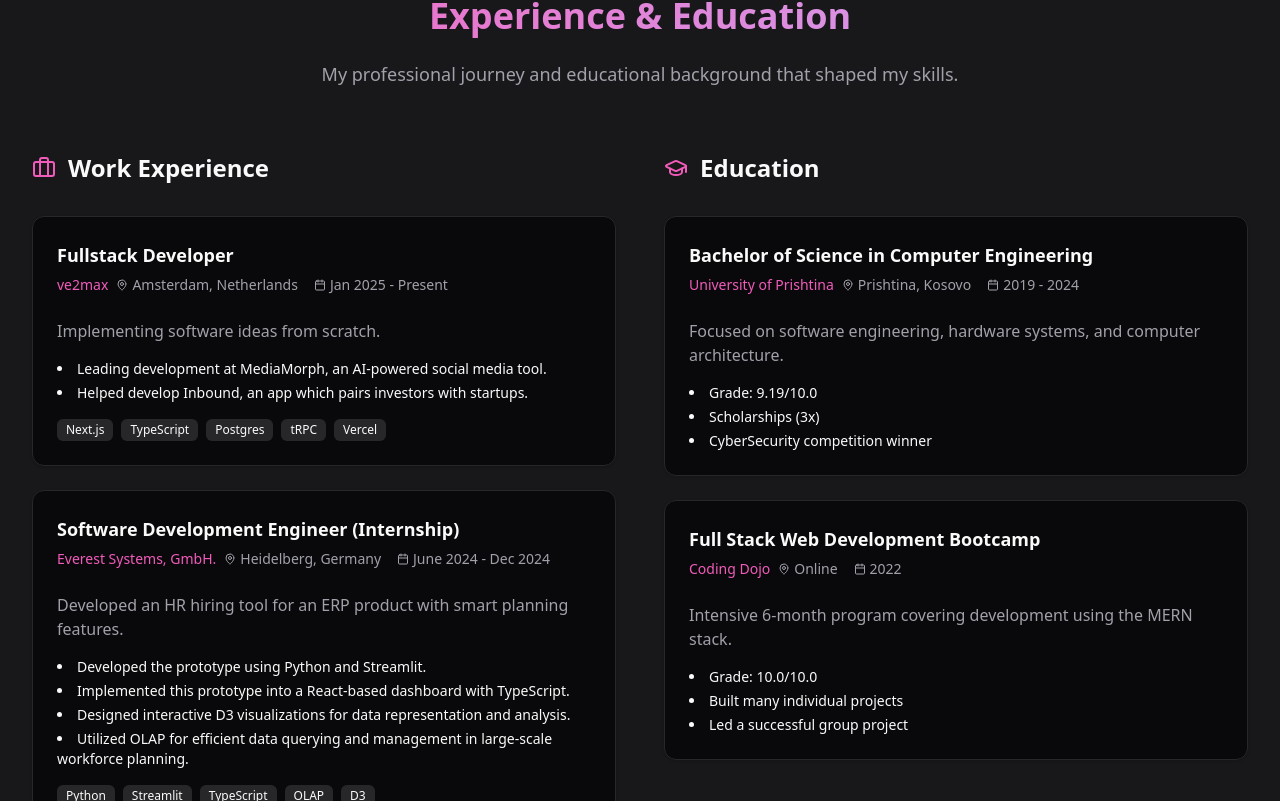
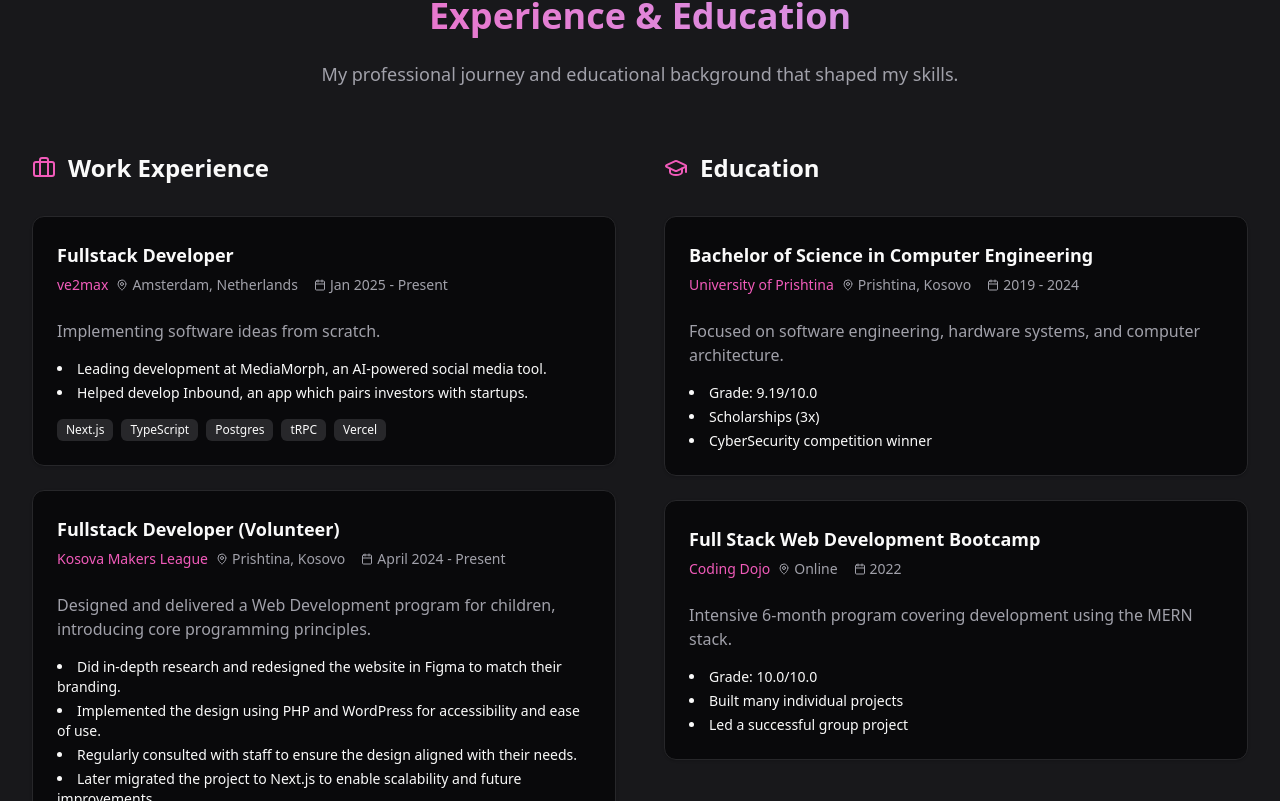
Before and after one commit to arbreshazeqiri/arbresha, a Next.js app in the folder portfolio/: page / in a window 1280 px wide. Shown: the part 1999-2800 px from the top of the page. Built offline with nearby package versions, Linux system fonts and the light colour scheme.

Commit message:
fix: added missing experiences

```diff
--- a/portfolio/src/components/experience.tsx
+++ b/portfolio/src/components/experience.tsx
@@ -14,36 +14,75 @@
         "Leading development at MediaMorph, an AI-powered social media tool.",
         "Helped develop Inbound, an app which pairs investors with startups.",
       ],
-      technologies: ["Next.js", "TypeScript", "Postgres", "tRPC", "Vercel"]
+      technologies: ["Next.js", "TypeScript", "Postgres", "tRPC", "Vercel"],
+    },
+    {
+      title: "Fullstack Developer (Volunteer)",
+      company: "Kosova Makers League",
+      location: "Prishtina, Kosovo",
+      period: "April 2024 - Present",
+      description:
+        "Designed and delivered a Web Development program for children, introducing core programming principles.",
+      achievements: [
+        "Did in-depth research and redesigned the website in Figma to match their branding.",
+        "Implemented the design using PHP and WordPress for accessibility and ease of use.",
+        "Regularly consulted with staff to ensure the design aligned with their needs.",
+        "Later migrated the project to Next.js to enable scalability and future improvements.",
+      ],
+      technologies: ["WordPress", "PHP", "Next.js", "Figma"],
+    },
+    {
+      title: "Web Development Instructor",
+      company: "BONEVET",
+      location: "Prishtina, Kosovo",
+      period: "March 2025 - April 2025",
+      description:
+        "Designed and delivered a Web Development program for children, introducing core programming principles.",
+      achievements: [
+        "Taught programming fundamentals in an engaging, age-appropriate format.",
+        "Introduced students to HTML, CSS, and JavaScript through hands-on examples.",
+        "Guided students in creating website prototypes using Figma.",
+        "Supported students in translating their designs into functioning websites.",
+      ],
+      technologies: ["HTML", "CSS", "JavaScript", "Figma"],
     },
     {
       title: "Software Development Engineer (Internship)",
       company: "Everest Systems, GmbH.",
       location: "Heidelberg, Germany",
       period: "June 2024 - Dec 2024",
-      description: "Developed an HR hiring tool for an ERP product with smart planning features.",
+      description:
+        "Developed an HR hiring tool for an ERP product with smart planning features.",
       achievements: [
         "Developed the prototype using Python and Streamlit.",
         "Implemented this prototype into a React-based dashboard with TypeScript.",
         "Designed interactive D3 visualizations for data representation and analysis.",
         "Utilized OLAP for efficient data querying and management in large-scale workforce planning.",
       ],
-      technologies: ["Python", "Streamlit", "TypeScript", "OLAP", "D3"]
+      technologies: ["Python", "Streamlit", "TypeScript", "OLAP", "D3"],
     },
     {
       title: "Fullstack Developer",
       company: "Attributy Inc.",
       location: "Prishtina, Kosovo",
       period: "Sep 2022 - June 2024",
-      description: "Helped develop and maintain an AdTech product, leveraging AI for marketing optimization.",
+      description:
+        "Helped develop and maintain an AdTech product, leveraging AI for marketing optimization.",
       achievements: [
         "Redesigned platform with React/Next.js, increasing clients by 120%.",
         "Developed new features with reusable React components and Tailwind CSS.",
         "Engineered backend solutions using TypeScript in a serverless framework.",
-        "Ensured efficient data management using AWS S3, AWS DynamoDB and SQS."
+        "Ensured efficient data management using AWS S3, AWS DynamoDB and SQS.",
       ],
-      technologies: ["Next.js", "React", "TypeScript", "Tailwind", "Serverless", "AWS"]
-    }
+      technologies: [
+        "Next.js",
+        "React",
+        "TypeScript",
+        "Tailwind",
+        "Serverless",
+        "AWS",
+      ],
+    },
   ];
 
   const education = [
@@ -52,25 +91,27 @@
       school: "University of Prishtina",
       location: "Prishtina, Kosovo",
       period: "2019 - 2024",
-      description: "Focused on software engineering, hardware systems, and computer architecture.",
+      description:
+        "Focused on software engineering, hardware systems, and computer architecture.",
       achievements: [
         "Grade: 9.19/10.0",
         "Scholarships (3x)",
-        "CyberSecurity competition winner"
-      ]
+        "CyberSecurity competition winner",
+      ],
     },
     {
       degree: "Full Stack Web Development Bootcamp",
       school: "Coding Dojo",
       location: "Online",
       period: "2022",
-      description: "Intensive 6-month program covering development using the MERN stack.",
+      description:
+        "Intensive 6-month program covering development using the MERN stack.",
       achievements: [
         "Grade: 10.0/10.0",
         "Built many individual projects",
-        "Led a successful group project"
-      ]
-    }
+        "Led a successful group project",
+      ],
+    },
   ];
 
   return (
@@ -81,7 +122,8 @@
             Experience & Education
           </h2>
           <p className="text-lg text-muted-foreground max-w-2xl mx-auto">
-            My professional journey and educational background that shaped my skills.
+            My professional journey and educational background that shaped my
+            skills.
           </p>
         </div>
 
@@ -99,14 +141,16 @@
                   <CardHeader>
                     <CardTitle className="text-lg">{job.title}</CardTitle>
                     <div className="flex flex-col sm:flex-row sm:items-center gap-2 text-sm text-muted-foreground">
-                      <span className="font-medium text-primary">{job.company}</span>
+                      <span className="font-medium text-primary">
+                        {job.company}
+                      </span>
                       <div className="flex items-center gap-4">
-                        <span className="flex items-center gap-1">
-                          <MapPin className="w-3 h-3" />
+                        <span className="flex sm:items-start md:items-center lg:items-center gap-1">
+                          <MapPin className="w-3 h-3 my-1" />
                           {job.location}
                         </span>
-                        <span className="flex items-center gap-1">
-                          <Calendar className="w-3 h-3" />
+                        <span className="flex sm:items-start md:items-center lg:items-center gap-1">
+                          <Calendar className="w-3 h-3 my-1" />
                           {job.period}
                         </span>
                       </div>
@@ -114,7 +158,9 @@
                   </CardHeader>
 
                   <CardContent>
-                    <p className="text-muted-foreground mb-4">{job.description}</p>
+                    <p className="text-muted-foreground mb-4">
+                      {job.description}
+                    </p>
 
                     <ul className="list-disc list-inside space-y-1 mb-4 text-sm">
                       {job.achievements.map((achievement, achIndex) => (
@@ -148,14 +194,16 @@
                   <CardHeader>
                     <CardTitle className="text-lg">{edu.degree}</CardTitle>
                     <div className="flex flex-col sm:flex-row sm:items-center gap-2 text-sm text-muted-foreground">
-                      <span className="font-medium text-primary">{edu.school}</span>
+                      <span className="font-medium text-primary">
+                        {edu.school}
+                      </span>
                       <div className="flex items-center gap-4">
-                        <span className="flex items-center gap-1">
-                          <MapPin className="w-3 h-3" />
+                        <span className="flex sm:items-start md:items-center lg:items-center gap-1">
+                          <MapPin className="w-3 h-3 my-1" />
                           {edu.location}
                         </span>
-                        <span className="flex items-center gap-1">
-                          <Calendar className="w-3 h-3" />
+                        <span className="flex sm:items-start md:items-center lg:items-center gap-1">
+                          <Calendar className="w-3 h-3 my-1" />
                           {edu.period}
                         </span>
                       </div>
@@ -163,7 +211,9 @@
                   </CardHeader>
 
                   <CardContent>
-                    <p className="text-muted-foreground mb-4">{edu.description}</p>
+                    <p className="text-muted-foreground mb-4">
+                      {edu.description}
+                    </p>
 
                     <ul className="list-disc list-inside space-y-1 text-sm">
                       {edu.achievements.map((achievement, achIndex) => (
--- a/portfolio/src/components/pulsing-dots.tsx
+++ /dev/null
@@ -1,44 +0,0 @@
-import { useEffect, useState } from "react";
-
-function RandomDot({ color }: { color: string }) {
-  const [position, setPosition] = useState({ top: 0, left: 0 });
-  const [visible, setVisible] = useState(true);
-
-  useEffect(() => {
-    const updatePosition = () => {
-      setVisible(false);
-      setTimeout(() => {
-        const top = Math.random() * 90;
-        const left = Math.random() * 90;
-        setPosition({ top, left });
-        setVisible(true);
-      }, 1000);
-    };
-
-    updatePosition();
-    const interval = setInterval(updatePosition, 3000);
-    return () => clearInterval(interval);
-  }, []);
-
-  return (
-    <div
-      className={`absolute w-2 h-2 ${color} rounded-full transition-opacity duration-1000`}
-      style={{
-        top: `${position.top}%`,
-        left: `${position.left}%`,
-        opacity: visible ? 1 : 0,
-      }}
-    />
-  );
-}
-
-export default function PulsingDots() {
-  return (
-    <div className="absolute inset-0">
-      <RandomDot color="bg-primary" />
-      <RandomDot color="bg-art-purple" />
-      <RandomDot color="bg-valorant-red" />
-      <RandomDot color="bg-accent-glow" />
-    </div>
-  );
-}
```
Also changed, not shown: portfolio/src/components/intro.tsx (+7 -1 lines), portfolio/src/components/projects.tsx (+4 -8 lines).
